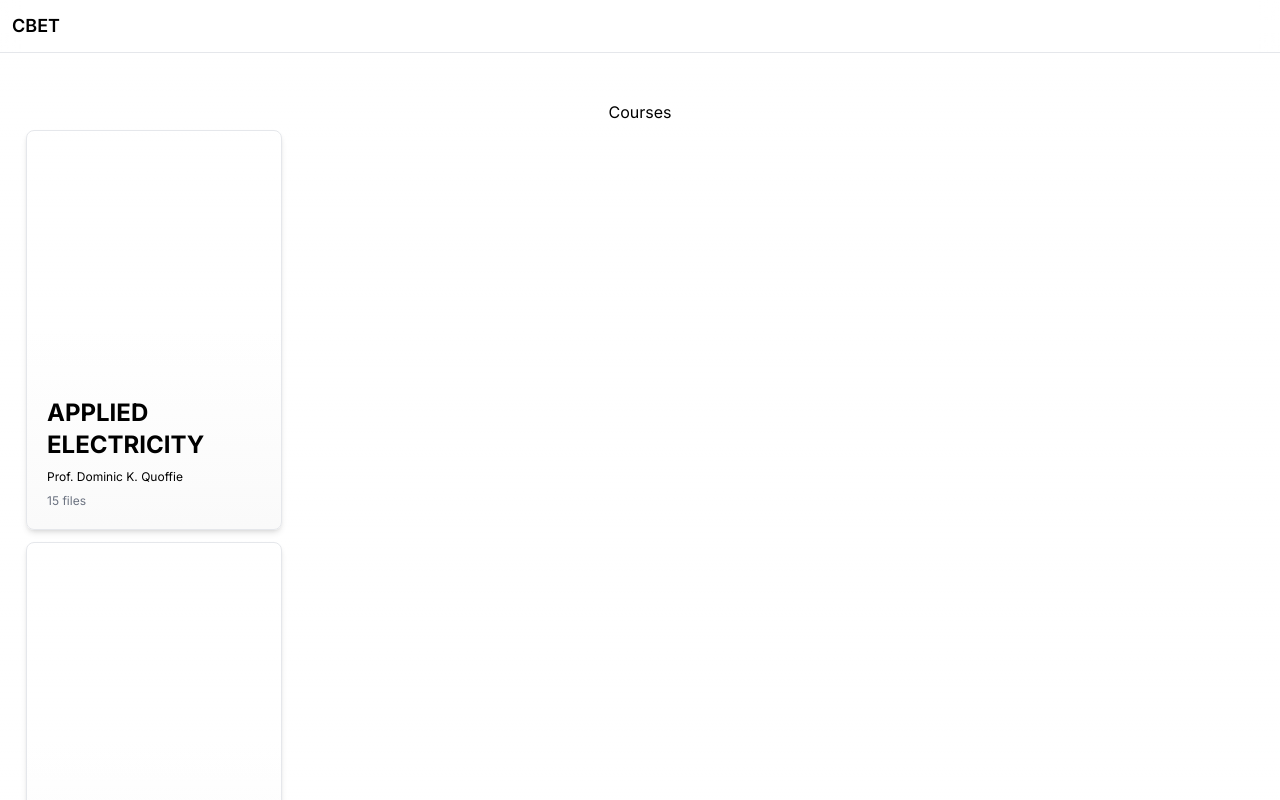
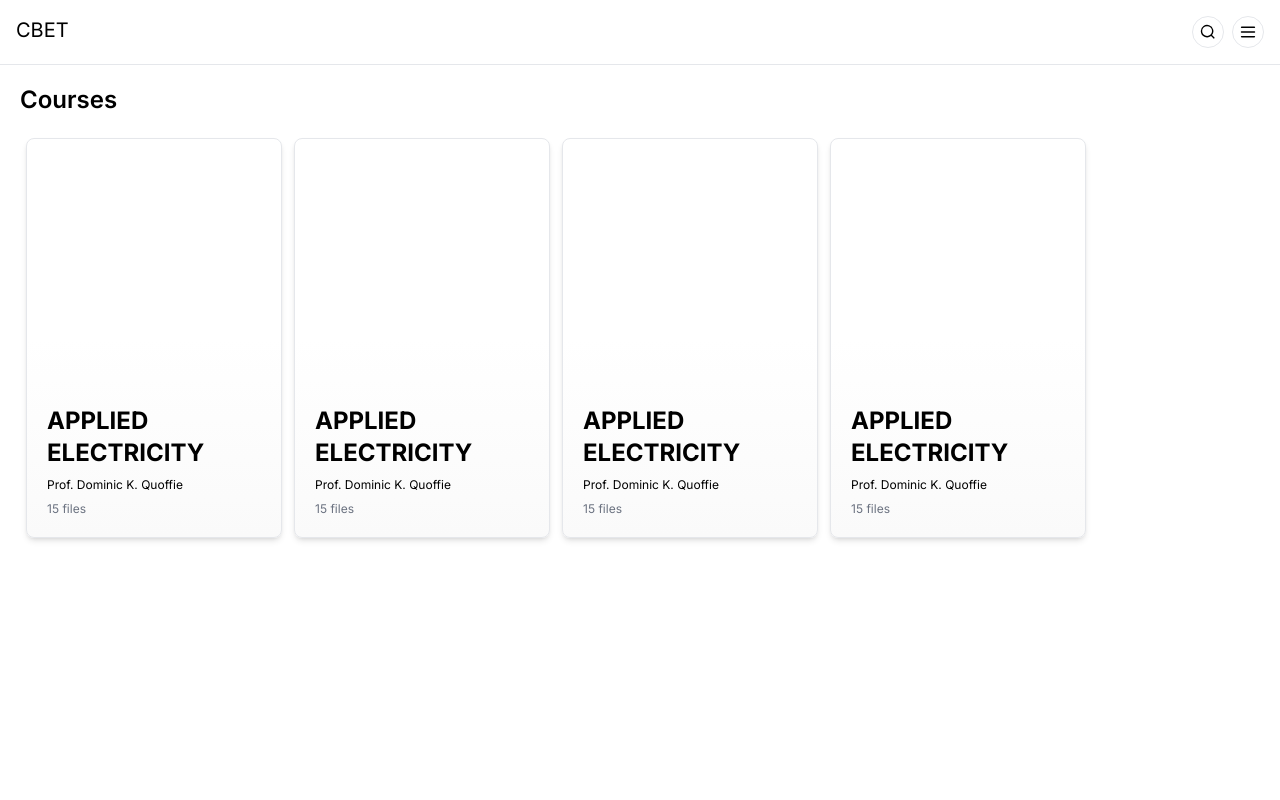
Before and after one commit to jdboachie/cbethub, a Next.js app: page / in a window 1280 px wide. Shown: the top 800 px of the page. Built offline with nearby package versions, Linux system fonts and the light colour scheme.

Commit message:
dev update

```diff
--- a/app/page.tsx
+++ b/app/page.tsx
@@ -1,8 +1,15 @@
+'use client'
+
+import { useState } from 'react'
+
 import CourseCard from '@/components/CourseCard'
+import DropDownMenu from '@/components/DropDownMenu'
 import Search from '@/components/Search'
+
 import {
-    ArchiveBoxIcon
-} from '@heroicons/react/24/outline'
+    Bars3Icon,
+    MagnifyingGlassIcon,
+} from '@heroicons/react/20/solid'
 
 import {
     ClockIcon,
@@ -13,27 +20,51 @@ import Link from 'next/link'
 
 
 const Home = () => {
+    // Use a grid background like partialprerendering.com
+
+    const [showMainMenu, setShowMainMenu] = useState(false)
+
+    const handleMenuButtonClick = () => {
+        setShowMainMenu(!showMainMenu)
+    }
+
   return (
     <div
         className="flex flex-col items-center justify-center w-full flex-1 text-center space-y-5"
     >
         <nav
-            className='fixed top-0 flex backdrop-blur justify-between w-full p-3 border-b dark:border-b-[#333]'
+            className='fixed top-0 flex backdrop-blur justify-between w-full p-4 border-b dark:border-b-[#333]'
         >
-            <h1 className="text-lg font-semibold dark:text-[#eee]">
+            <h1 className="text-xl dark:text-[#eee]">
                 CBET
             </h1>
+            <div className='flex space-x-2'>
+                <MagnifyingGlassIcon
+                    className='w-8 h-8 rounded-full border dark:border-[#333] p-1.5 cursor-pointer dark:text-[#eee]'
+                />
+                <Bars3Icon
+                    className='w-8 h-8 rounded-full border dark:border-[#333] p-1.5 cursor-pointer dark:text-[#eee]'
+                    onClick={handleMenuButtonClick}
+                />
+            </div>
         </nav>
+        {showMainMenu && <DropDownMenu />}
 
         <main
-            className='w-full p-5 pt-20'
+            className='w-full p-5 pt-16 space-y-4 max-w-7xl'
         >
-            <p>Courses</p>
-            <div className="grid grid-cols-1 max-sm:grid-cols-1 max-md:grid-cols-2">
-                <CourseCard />
-                <CourseCard />
-                <CourseCard />
-                <CourseCard />
+            <p
+                className='text-left text-2xl font-semibold dark:text-[#eee]'
+            >
+                Courses</p>
+            <div className='w-full max-sm:justify-center max-lg:justify-center flex'>
+                <div className="w-fit grid grid-cols-4 max-sm:grid-cols-1 max-md:grid-cols-2 max-lg:grid-cols-3">
+                    <CourseCard />
+                    <CourseCard />
+                    <CourseCard />
+                    <CourseCard />
+                </div>
+
             </div>
 
         </main>
--- a/components/DropDownMenu.tsx
+++ b/components/DropDownMenu.tsx
@@ -2,11 +2,11 @@ import Link from 'next/link'
 
 const DropDownMenu = () => {
   return (
-    <div>
+    <div className='fixed top-10 right-4 backdrop-blur-xl'>
         <div
-            className='border rounded-lg w-fit h-fit justify-start items-start flex flex-col space-y-2 cursor-pointer shadow-lg'
+            className='border dark:border-[#333] rounded-lg w-fit h-fit justify-start items-start flex flex-col space-y-2 cursor-pointer shadow-lg'
         >
-            <div className='p-3 space-y-1 text-gray-500 text-xs flex flex-col w-max border-b text-left'>
+            <div className='p-3 space-y-1 text-gray-500 text-xs flex flex-col w-max border-b dark:border-b-[#333] text-left'>
                 <p className=''>Jude Boachie</p>
                 <p className=''>judeboachiekwame@gmail.com</p>
                 <p className=''>Computer Engineering</p>
--- a/components/Search.tsx
+++ b/components/Search.tsx
@@ -3,7 +3,7 @@ import { MagnifyingGlassIcon } from "@heroicons/react/20/solid"
 
 const Search = ({classNames} : {classNames?: string}) => {
   return (
-    <div className={`${classNames} border dark:border-[#333] bg-white dark:bg-black rounded-full flex p-2`}>
+    <div className={`${classNames} border dark:border-[#333] bg-white dark:bg-black rounded-full flex p-1`}>
         <MagnifyingGlassIcon
             className='w-10 px-2 text-gray-500'
         />
```
